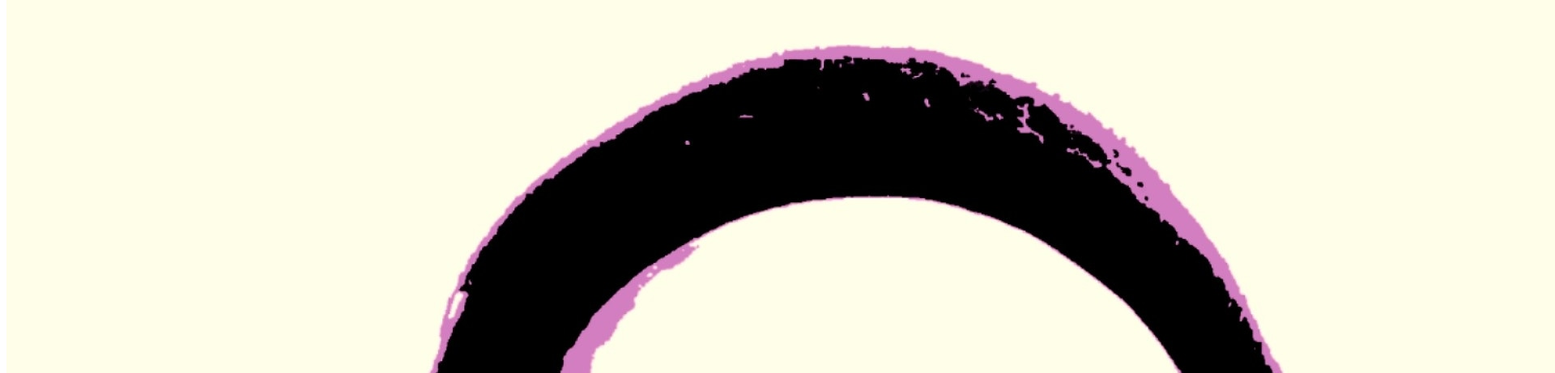
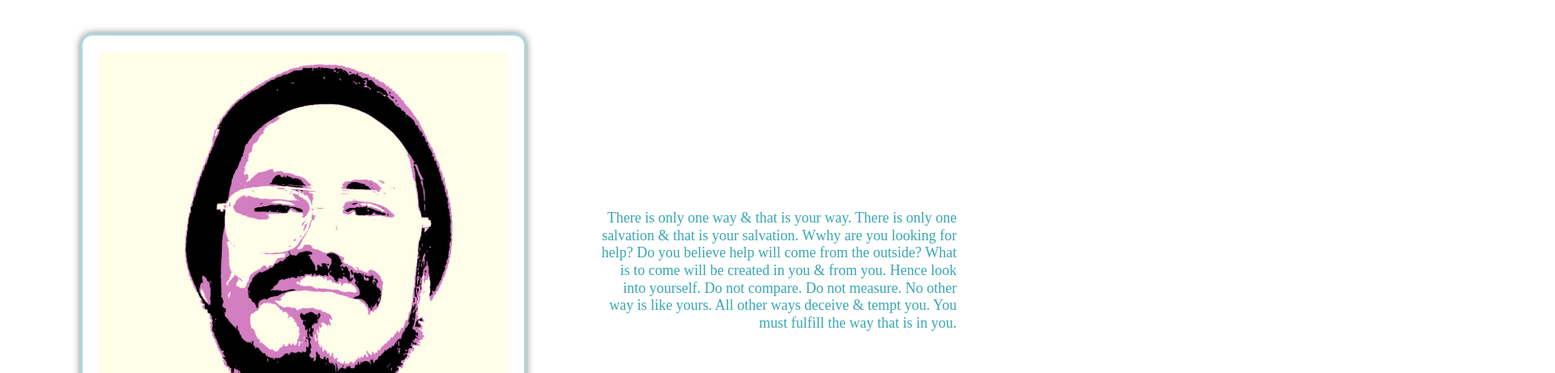
Before and after one commit to chill-phil/pro-portfolio, a plain HTML site: page index.html in a window 1280 px wide. Shown: the part 118-579 px from the top of the page at 81% size, 1920 px wide, since content can reach past the window. Drawn offline with Linux system fonts and the light colour scheme.

Commit message:
classed and styled hero section

```diff
--- a/assets/css/styles.css
+++ b/assets/css/styles.css
@@ -34,3 +34,45 @@ header {
     font-weight: lighter;
     font-size: 1.55vw;
   }
+
+/* END NAVIGATION */
+
+
+/* HERO SECTION */
+.hero {
+    display: flex;
+    justify-content: center;
+    flex-wrap: wrap;
+    align-items: flex-start;
+}
+
+.hero-img  {
+    border: 3px solid #39a6;
+    background-color: var(--secondary-color);;
+    padding: 20px;
+    color: var(--secondary-color);
+    width: 40%;
+    margin: 3.5%;
+    box-shadow: 0 0 10px rgba(0, 0, 0, 0.5);
+    border-radius: 15px;
+  }
+
+.hero-img img {
+    height: 100%;
+    width: 100%;
+}
+
+.heroQuote {
+    padding: 200px 0px 50px 0px;
+    width: 35%;
+    text-align: right;
+    margin: 3.5%;
+    color: #39a6b2;
+    font-size: 18px;
+    line-height: 1.2;
+  }
+
+  .heroQuote h3 {
+    font-style: italic;
+    font-size: 55px;
+  }
--- a/index.html
+++ b/index.html
@@ -32,14 +32,14 @@
 
 
         <!-- hero -->
-        <section>
+        <section class="hero">
             <!-- profile image -->
-            <div>
+            <div class="hero-img">
                 <img src="./assets/images/profile-photo-01.jpg" alt="profile-photo-01" />
             </div>
 
             <!-- Inspirational Quote to the right of the image -->
-            <div>
+            <div class="heroQuote">
                 <p>
                   There is only one way & that is your way. There is only one salvation & that is your salvation.
                   Wwhy are you looking for help? Do you believe help will come from the outside? What is to come
```
